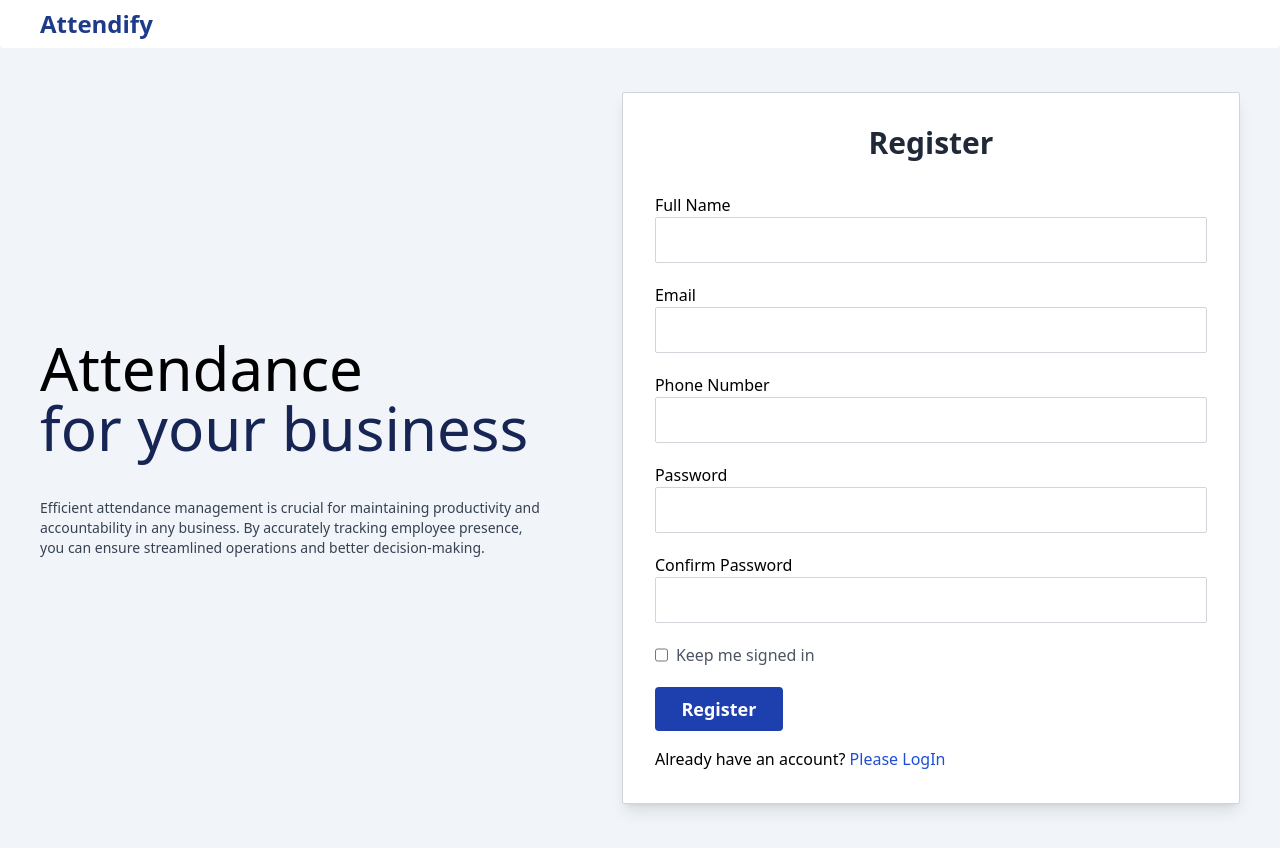
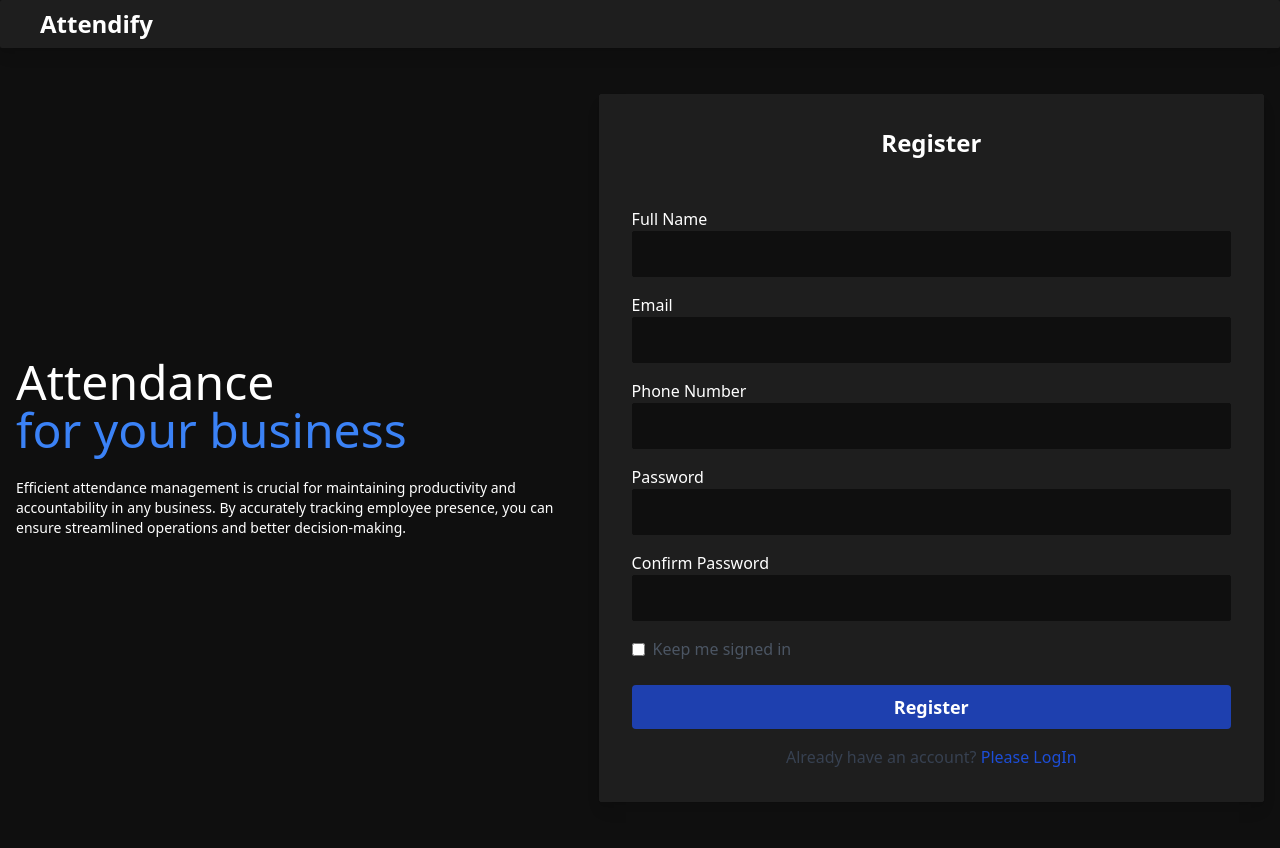
Before and after one commit to Muneeba2001/Attendify, a React (Vite) app in the folder FrontEnd/MarkIn/: page /employee/register in a window 1280 px wide. Built offline with nearby package versions, Linux system fonts and the light colour scheme.

Commit message:
register UI updated

```diff
--- a/FrontEnd/MarkIn/src/Pages/Employee/UserAuth/EmployeeRegister.jsx
+++ b/FrontEnd/MarkIn/src/Pages/Employee/UserAuth/EmployeeRegister.jsx
@@ -4,6 +4,7 @@ import registerSchema from "../../../schema/form/Register";
 import axios from "axios";
 import { useNavigate, NavLink } from "react-router-dom";
 import { toast } from "react-toastify";
+import Header from "../../../Component/Header";
 
 const initialValues = {
   name: "",
@@ -26,16 +27,13 @@ const EmployeeRegister = () => {
         confirmPassword: values.confirm_password,
       })
       .then((result) => {
-        console.log(result);
-        // navigate("/userAuth/Login");
-        toast.success("Register SuccessFully",{
-          autoClose:800
-        })
+        toast.success("Register Successfully", {
+          autoClose: 800,
+        });
         setTimeout(() => {
-          navigate("/AdminDashBoard")
+          navigate("/AdminDashBoard");
         }, 800);
       })
-
       .catch((err) => console.log(err));
   };
 
@@ -46,146 +44,92 @@ const EmployeeRegister = () => {
       onSubmit={onSubmit}
     >
       {({ errors, touched }) => (
-        <>
-          <div className="header w-full rounded-sm bg-white p-2 pl-10 text-2xl font-bold text-blue-900 shadow-lg">
-            <NavLink to="/Home">Attendify</NavLink>
-          </div>
+        <div className="bg-[#0f0f0f] min-h-screen">
+          <Header />
 
-          <div className="Register flex min-h-screen items-center justify-center bg-slate-100 p-10">
-            <div className="container flex flex-col-reverse md:flex-row md:gap-x-20">
-              <div className="flex flex-col justify-center text-center md:w-[45%] md:text-left">
-                <h1 className="text-4xl md:text-5xl lg:text-6xl">Attendance</h1>
-                <h1 className="text-4xl text-blue-950 md:text-5xl lg:text-6xl">
+          <div className="Register flex min-h-screen items-center justify-center bg-[#0f0f0f] text-white px-4 py-10">
+            <div className="w-full max-w-7xl mx-auto flex flex-col-reverse lg:flex-row gap-10">
+              {/* Left Text Section */}
+              <div className="flex flex-col justify-center text-center w-full lg:w-[45%] lg:text-left">
+                <h1 className="text-3xl sm:text-4xl md:text-5xl">Attendance</h1>
+                <h1 className="text-3xl sm:text-4xl md:text-5xl text-blue-500 dark:text-blue-300">
                   for your business
                 </h1>
-                <p className="mt-10 text-sm text-gray-700">
+                <p className="mt-6 text-sm text-white">
                   Efficient attendance management is crucial for maintaining
                   productivity and accountability in any business. By accurately
                   tracking employee presence, you can ensure streamlined
                   operations and better decision-making.
                 </p>
               </div>
-              <Form className="flex w-1/2 flex-col rounded-sm border border-gray-300 bg-white p-8 shadow-lg md:w-[55%]">
-                <div>
-                  <h2 className="mb-8 text-center text-3xl font-bold text-gray-800">
+
+              {/* Right Register Form */}
+              <Form className="flex w-full flex-col rounded-sm border border-[#1e1e1e] bg-[#1e1e1e] dark:bg-gray-900 p-6 sm:p-8 shadow-lg lg:w-[55%]">
+                <h2 className="mb-8 text-center text-2xl font-bold text-white">
                   Register
                 </h2>
-                  <div className="relative mt-5">
-                    <label>Full Name</label>
+
+                {["name", "email", "phone_number", "password", "confirm_password"].map((fieldName, index) => {
+                  const labels = {
+                    name: "Full Name",
+                    email: "Email",
+                    phone_number: "Phone Number",
+                    password: "Password",
+                    confirm_password: "Confirm Password",
+                  };
+                  return (
+                    <div key={index} className="relative mt-4">
+                      <label className="text-white">{labels[fieldName]}</label>
                       <Field
-                      type="text"
-                      name="name"
-                      className={`w-full rounded-sm border p-2 text-lg focus:outline-none focus:ring-2 focus:ring-indigo-400 ${
-                        errors.name && touched.name
+                        type={
+                          fieldName.includes("password")
+                            ? "password"
+                            : fieldName === "phone_number"
+                            ? "number"
+                            : "text"
+                        }
+                        name={fieldName}
+                        className={`w-full rounded-sm border p-2 text-lg bg-[#0f0f0f] text-white dark:text-gray-200 focus:outline-none focus:ring-2 focus:ring-indigo-400 ${
+                          errors[fieldName] && touched[fieldName]
                             ? "border-red-500"
-                          : "border-gray-300"
+                            : "border-[#0f0f0f]"
                         }`}
                       />
                       <ErrorMessage
-                      name="name"
+                        name={fieldName}
                         component="div"
                         className="text-sm text-red-500"
                       />
                     </div>
-                  <div className="relative mt-5">
-                    <label>Email</label>
-                    <Field
-                      type="email"
-                      name="email"
-                      className={`w-full rounded-sm border p-2 text-lg focus:outline-none focus:ring-2 focus:ring-indigo-400 ${
-                        errors.email && touched.email
-                          ? "border-red-500"
-                          : "border-gray-300"
-                      }`}
-                    />
-                    <ErrorMessage
-                      name="email"
-                      component="div"
-                      className="text-sm text-red-500"
-                    />
+                  );
+                })}
+
+                <div className="checkbox mt-4 flex items-center gap-2 text-gray-600 dark:text-gray-300">
+                  <Field type="checkbox" name="keep_signin" id="keep_signin" />
+                  <label htmlFor="keep_signin">Keep me signed in</label>
                 </div>
 
-                  <div className="relative mt-5">
-                    <label>Phone Number</label>
-                    <Field
-                      type="number"
-                      name="phone_number"
-                      className={`w-full rounded-sm border p-2 text-lg focus:outline-none focus:ring-2 focus:ring-indigo-400 ${
-                        errors.phone_number && touched.phone_number
-                          ? "border-red-500"
-                          : "border-gray-300"
-                      }`}
-                    />
-                    <ErrorMessage
-                      name="phone_number"
-                      component="div"
-                      className="text-sm text-red-500"
-                    />
-                  </div>
-
-                  <div className="relative mt-5">
-                    <label>Password</label>
-                    <Field
-                      id="password"
-                      type="password"
-                      name="password"
-                      className={`w-full rounded-sm border p-2 text-lg focus:outline-none focus:ring-2 focus:ring-indigo-400 ${
-                        errors.password && touched.password
-                          ? "border-red-500"
-                          : "border-gray-300"
-                      }`}
-                    />
-                    <ErrorMessage
-                      name="password"
-                      component="div"
-                      className="text-sm text-red-500"
-                    />
-                  </div>
-
-                  <div className="relative mt-5">
-                    <label>Confirm Password</label>
-                    <Field
-                      type="password"
-                      name="confirm_password"
-                      className={`w-full rounded-sm border p-2 text-lg focus:outline-none focus:ring-2 focus:ring-indigo-400 ${
-                        errors.confirm_password && touched.confirm_password
-                          ? "border-red-500"
-                          : "border-gray-300"
-                      }`}
-                    />
-                    <ErrorMessage
-                      name="confirm_password"
-                      component="div"
-                      className="text-sm text-red-500"
-                    />
-                  </div>
-                  <div className="checkbox mt-5 flex gap-2 text-gray-600">
-                    <Field
-                      type="checkbox"
-                      name="keep_signin"
-                      id="keep_signin"
-                    />
-                    <label htmlFor="keep_signin">Keep me signed in</label>
-                  </div>
-                  <div className="btn flex flex-col">
+                <div className="btn mt-6 flex flex-col items-center">
                   <button
                     type="submit"
-                      className="mt-5 w-32 rounded bg-blue-800 py-2 text-lg font-semibold text-white transition-transform duration-300 ease-in-out hover:scale-90 hover:bg-blue-800"
+                    className="w-full rounded bg-blue-800 py-2 text-lg font-semibold text-white transition-transform duration-300 hover:scale-95 hover:bg-blue-900"
                   >
                     Register
                   </button>
-                    <p className="mt-4">
+                  <p className="mt-4 text-gray-700 dark:text-gray-300">
                     Already have an account?{" "}
-                      <span className="cursor-pointer text-blue-700">
-                        <NavLink to="/UserAuth/Login">Please LogIn</NavLink>
-                      </span>
+                    <NavLink
+                      to="/UserAuth/Login"
+                      className="text-blue-700 dark:text-blue-400 hover:underline"
+                    >
+                      Please LogIn
+                    </NavLink>
                   </p>
-                  </div>
                 </div>
               </Form>
             </div>
           </div>
-        </>
+        </div>
       )}
     </Formik>
   );
```
Lines whose indentation alone changed are shown as unchanged.
